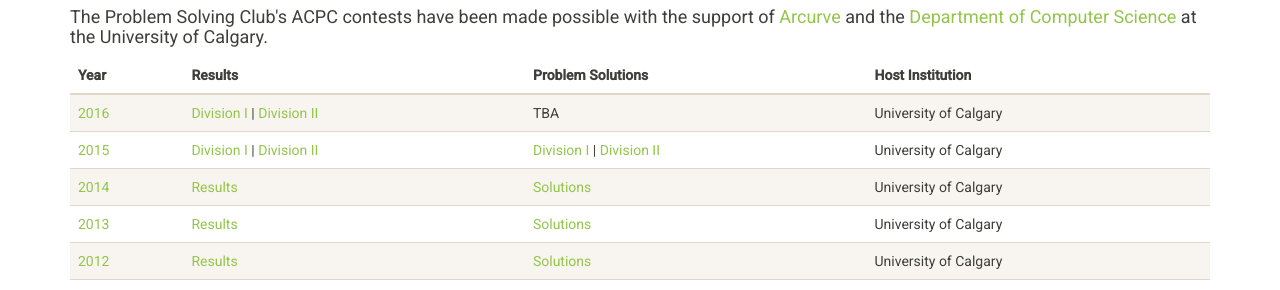
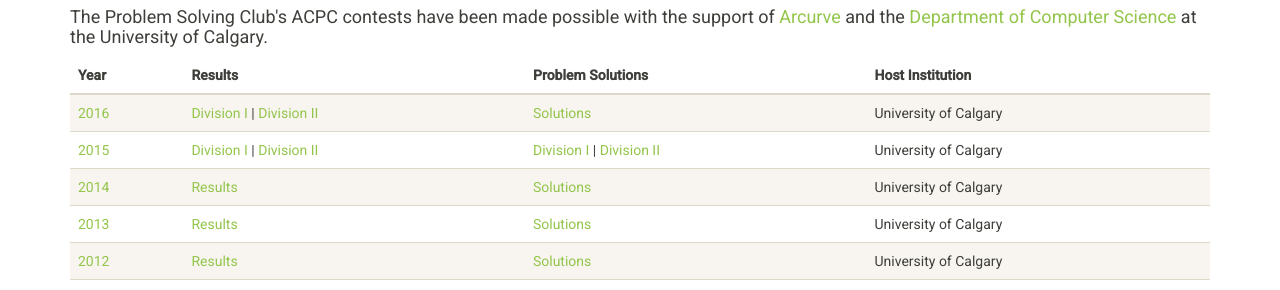
Before and after one commit to ProblemSolvingClub/psc-website, a Jekyll site: the page built from contests/acpc/index.html, in a window 1280 px wide and 927 px high. Shown: the part 255-545 px from the top of the window. Built offline with Jekyll 4.4.1, drawn with Linux system fonts in a browser that asks for light colours; nearby versions of some CDN libraries.

Commit message:
Add acpc 2016 solutions zip

```diff
--- a/contests/acpc/index.html
+++ b/contests/acpc/index.html
@@ -42,7 +42,7 @@ title: ACPC
           <a href="https://acpc16.kattis.com/standings?filter=653">Division II</a>
         </td>
         <td>
-          TBA
+          <a href="/acpc/2016/files/acpc2016.zip">Solutions</a>
         </td>
         <td>
           University of Calgary
```
